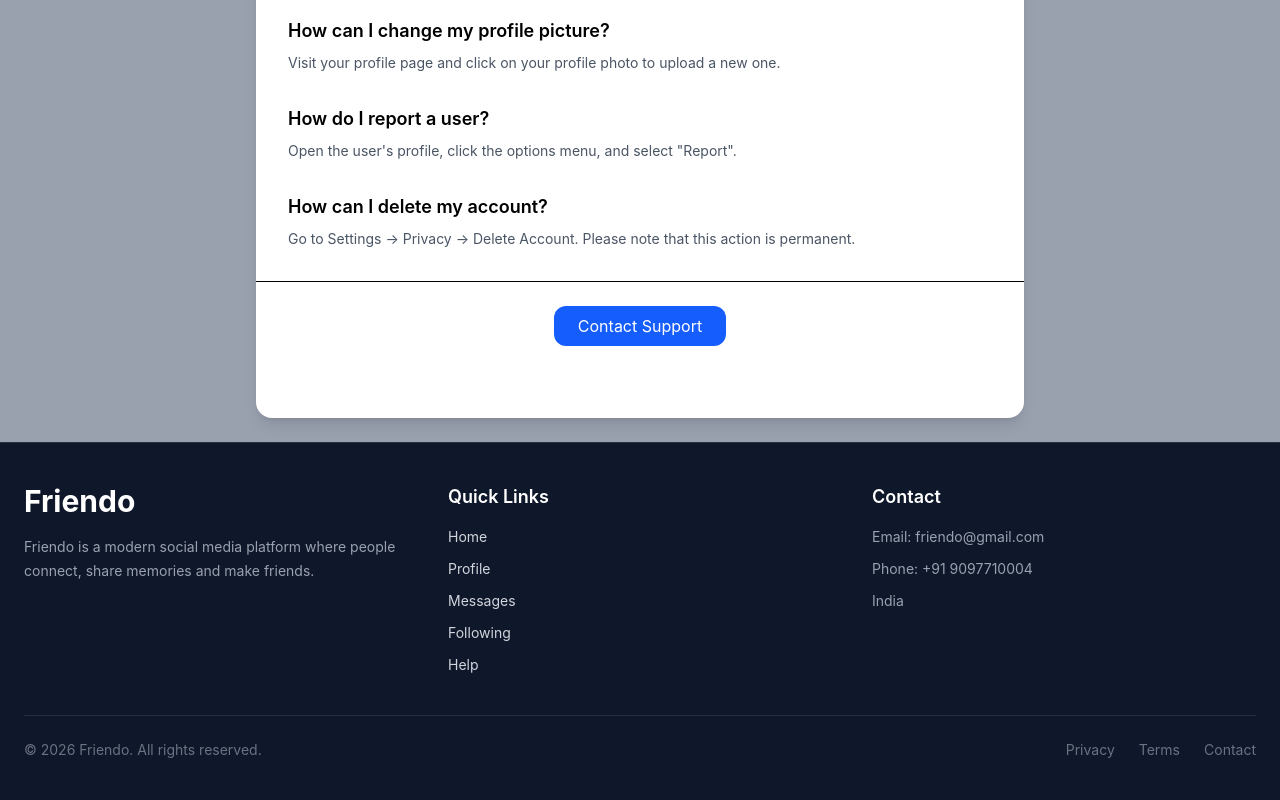
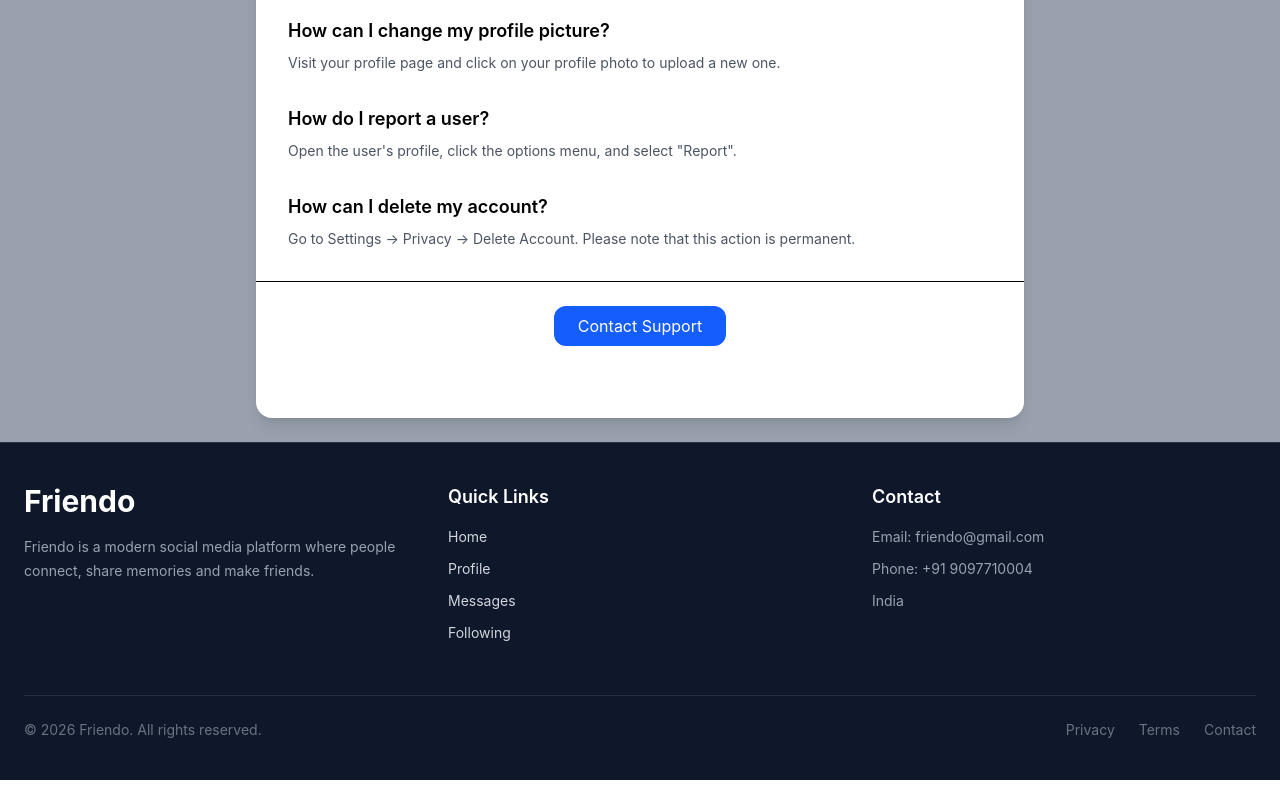
Before and after one commit to gauravkumar2005/Friendo, a React (Vite) app in the folder friendo/: page /help in a window 1280 px wide. Shown: the part 431-1231 px from the top of the page. Built offline with nearby package versions, Linux system fonts and the light colour scheme.

Commit message:
update footer page

```diff
--- a/friendo/src/components/Footer.jsx
+++ b/friendo/src/components/Footer.jsx
@@ -75,7 +75,7 @@ function Footer() {
                   to="/help"
                   className="hover:text-white transition"
                 >
-                  Help
+
                 </Link>
               </li>
 
```
